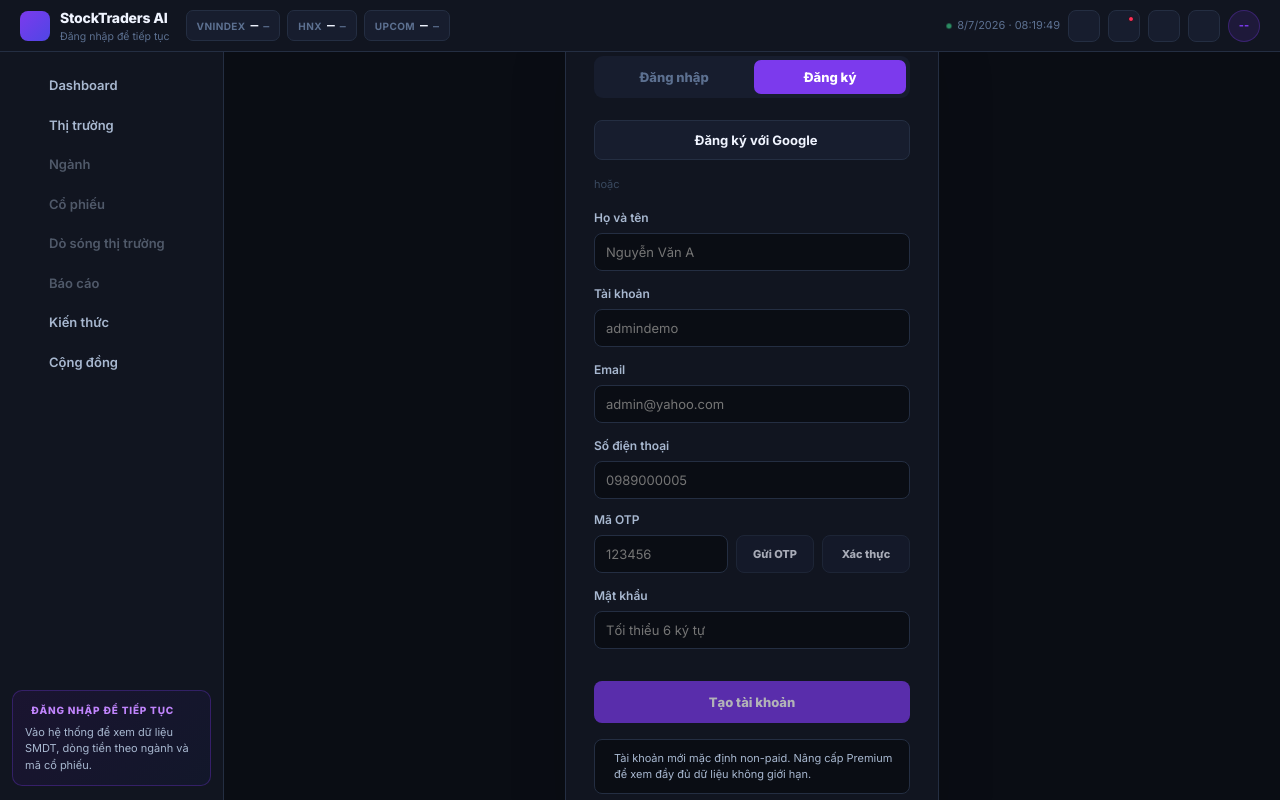
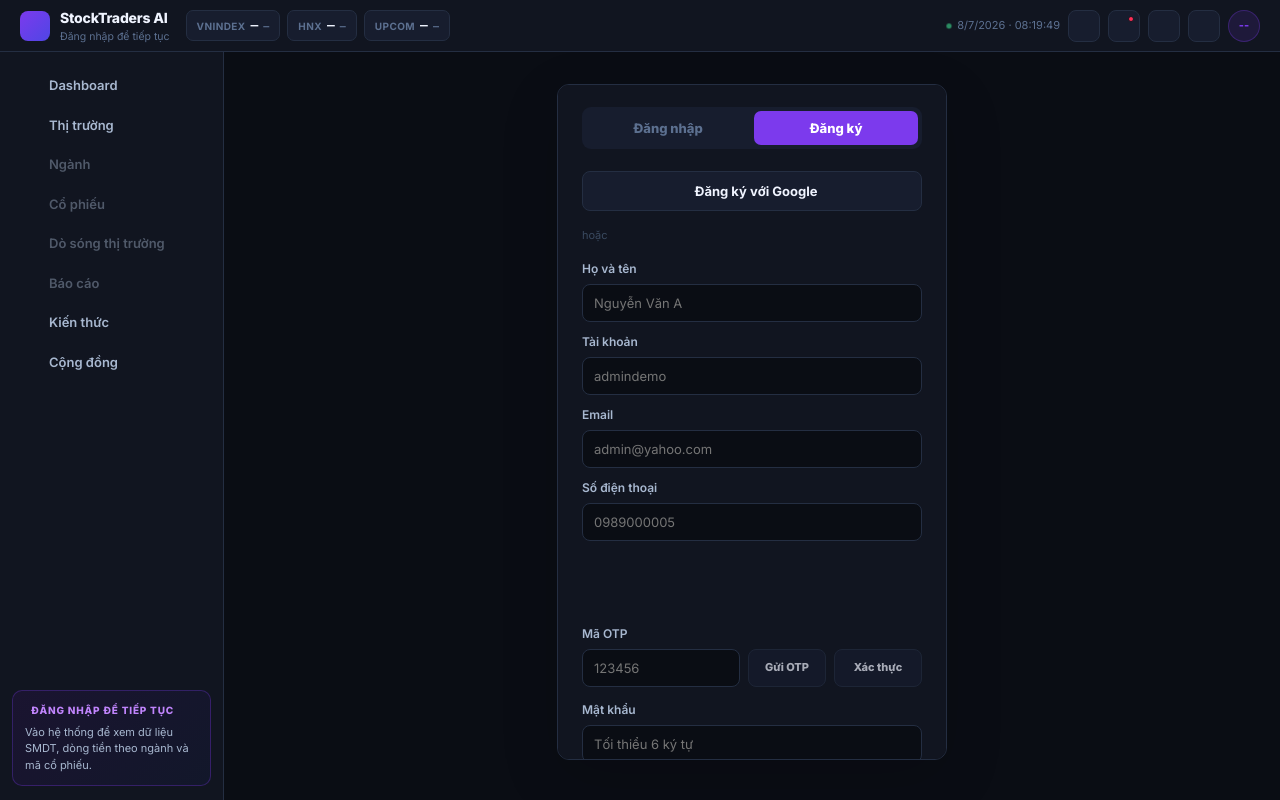
Before and after one commit to anhoangcao/tracker, a React (Vite) app: page / in a window 1280 px wide. Both pictures are taken after a click on the button "Đăng ký". Built offline with nearby package versions, Linux system fonts and the light colour scheme; no server answers; some icons are missing.

Commit message:
feat: implement Turnstile CAPTCHA verification and rate limiting for OTP requests

```diff
--- a/api/_otp.js
+++ b/api/_otp.js
@@ -4,8 +4,14 @@ const DEFAULT_FPT_BASE_URL = "http://sandbox.sms.fpt.net";
 const DEFAULT_SCOPE = "send_brandname_otp";
 const DEFAULT_OTP_TTL_SECONDS = 5 * 60;
 const DEFAULT_VERIFIED_TTL_SECONDS = 10 * 60;
+const DEFAULT_OTP_PHONE_COOLDOWN_SECONDS = 60;
+const DEFAULT_OTP_PHONE_HOURLY_LIMIT = 5;
+const DEFAULT_OTP_IP_HOURLY_LIMIT = 20;
+const TURNSTILE_VERIFY_URL = "https://challenges.cloudflare.com/turnstile/v0/siteverify";
 const STOCKTRADERS_REGISTER_URL = "https://stocktraders.vn/service/data/getUserRegister";
 const STOCKTRADERS_CHANGE_PASSWORD_URL = "https://stocktraders.vn/service/api/getUserChangePassword";
+const otpRateStore = globalThis.__stocktradersOtpRateStore || new Map();
+globalThis.__stocktradersOtpRateStore = otpRateStore;
 
 const FPT_RETRYABLE_TOKEN_CODES = new Set(["1011", "1013"]);
 const FPT_ERROR_MESSAGES = {
@@ -88,11 +94,84 @@ export function getEnvConfig() {
     otpTemplate,
     otpTtlSeconds: readPositiveInt(process.env.FPT_SMS_OTP_TTL_SECONDS, DEFAULT_OTP_TTL_SECONDS),
     verifiedTtlSeconds: readPositiveInt(process.env.FPT_SMS_VERIFIED_TTL_SECONDS, DEFAULT_VERIFIED_TTL_SECONDS),
+    phoneCooldownSeconds: readPositiveInt(process.env.FPT_SMS_OTP_PHONE_COOLDOWN_SECONDS, DEFAULT_OTP_PHONE_COOLDOWN_SECONDS),
+    phoneHourlyLimit: readPositiveInt(process.env.FPT_SMS_OTP_PHONE_HOURLY_LIMIT, DEFAULT_OTP_PHONE_HOURLY_LIMIT),
+    ipHourlyLimit: readPositiveInt(process.env.FPT_SMS_OTP_IP_HOURLY_LIMIT, DEFAULT_OTP_IP_HOURLY_LIMIT),
+    turnstileSecretKey: normalizeText(process.env.TURNSTILE_SECRET_KEY),
     exposeDebugOtp: process.env.FPT_SMS_EXPOSE_TEST_OTP === "1" && process.env.NODE_ENV !== "production",
     debugLog:
       process.env.FPT_SMS_DEBUG_LOG === "1" ||
       (process.env.NODE_ENV !== "production" && baseUrl.includes("sandbox.sms.fpt.net")),
   };
+}
+
+export function getRequestIp(req) {
+  const forwarded = normalizeText(req.headers["x-forwarded-for"]);
+  if (forwarded) return forwarded.split(",")[0].trim();
+  return normalizeText(req.headers["x-real-ip"] || req.socket?.remoteAddress || "unknown");
+}
+
+export async function verifyTurnstileToken({ config, token, remoteIp }) {
+  if (!config.turnstileSecretKey) return;
+
+  const normalizedToken = normalizeText(token);
+  if (!normalizedToken) {
+    throw new Error("Vui lòng xác minh CAPTCHA trước khi gửi OTP.");
+  }
+
+  const params = new URLSearchParams();
+  params.set("secret", config.turnstileSecretKey);
+  params.set("response", normalizedToken);
+  if (remoteIp && remoteIp !== "unknown") params.set("remoteip", remoteIp);
+
+  const response = await fetch(TURNSTILE_VERIFY_URL, {
+    method: "POST",
+    headers: { "Content-Type": "application/x-www-form-urlencoded" },
+    body: params,
+  });
+  const data = await readResponseJson(response);
+
+  if (!response.ok || data?.success !== true) {
+    console.warn("Turnstile verification failed:", data);
+    throw new Error("CAPTCHA không hợp lệ hoặc đã hết hạn. Vui lòng thử lại.");
+  }
+}
+
+export function assertOtpRateLimit({ config, phone, purpose, ip }) {
+  const now = Date.now();
+  pruneRateStore(now);
+
+  const phoneKey = `phone:${purpose}:${phone}`;
+  const ipKey = `ip:${purpose}:${ip || "unknown"}`;
+  const cooldownMs = config.phoneCooldownSeconds * 1000;
+  const hourMs = 60 * 60 * 1000;
+
+  const phoneRecord = getRateRecord(phoneKey);
+  const ipRecord = getRateRecord(ipKey);
+  const lastPhoneRequest = phoneRecord.timestamps[phoneRecord.timestamps.length - 1] || 0;
+
+  if (lastPhoneRequest && now - lastPhoneRequest < cooldownMs) {
+    const waitSeconds = Math.ceil((cooldownMs - (now - lastPhoneRequest)) / 1000);
+    throw new Error(`Vui lòng chờ ${waitSeconds} giây trước khi gửi lại OTP.`);
+  }
+
+  phoneRecord.timestamps = phoneRecord.timestamps.filter((time) => now - time < hourMs);
+  ipRecord.timestamps = ipRecord.timestamps.filter((time) => now - time < hourMs);
+
+  if (phoneRecord.timestamps.length >= config.phoneHourlyLimit) {
+    throw new Error("Số điện thoại này đã yêu cầu OTP quá nhiều lần. Vui lòng thử lại sau.");
+  }
+
+  if (ipRecord.timestamps.length >= config.ipHourlyLimit) {
+    throw new Error("Thiết bị/mạng hiện tại đã gửi quá nhiều OTP. Vui lòng thử lại sau.");
+  }
+
+  phoneRecord.timestamps.push(now);
+  ipRecord.timestamps.push(now);
+  phoneRecord.updatedAt = now;
+  ipRecord.updatedAt = now;
+  otpRateStore.set(phoneKey, phoneRecord);
+  otpRateStore.set(ipKey, ipRecord);
 }
 
 export function assertSmsConfig(config) {
@@ -299,6 +378,19 @@ function logFptDebug(config, label, payload) {
   console.log(`[FPT SMS DEBUG] ${label}:`, JSON.stringify(payload, null, 2));
 }
 
+function getRateRecord(key) {
+  return otpRateStore.get(key) || { timestamps: [], updatedAt: Date.now() };
+}
+
+function pruneRateStore(now) {
+  const maxAgeMs = 2 * 60 * 60 * 1000;
+  for (const [key, record] of otpRateStore.entries()) {
+    if (!record?.updatedAt || now - record.updatedAt > maxAgeMs) {
+      otpRateStore.delete(key);
+    }
+  }
+}
+
 function hashOtp({ phone, purpose, otp, nonce, signingSecret }) {
   return crypto
     .createHmac("sha256", signingSecret)
--- a/api/auth/request-otp.js
+++ b/api/auth/request-otp.js
@@ -1,9 +1,11 @@
 import {
   assertSmsConfig,
+  assertOtpRateLimit,
   createOtpCode,
   createRequestId,
   getEnvConfig,
   getOtpPurpose,
+  getRequestIp,
   methodNotAllowed,
   normalizePhone,
   readJsonBody,
@@ -12,6 +14,7 @@ import {
   sendFptOtpMessage,
   setCors,
   signOtpChallenge,
+  verifyTurnstileToken,
 } from "../_otp.js";
 
 export default async function handler(req, res) {
@@ -23,7 +26,10 @@ export default async function handler(req, res) {
     const phone = normalizePhone(body.phoneNumber || body.phone);
     const purpose = getOtpPurpose(body.purpose);
     const config = getEnvConfig();
+    const ip = getRequestIp(req);
     assertSmsConfig(config);
+    await verifyTurnstileToken({ config, token: body.turnstileToken, remoteIp: ip });
+    assertOtpRateLimit({ config, phone, purpose, ip });
 
     const otp = createOtpCode();
     const requestId = createRequestId(purpose, phone);
--- a/src/features/auth/AuthPage.jsx
+++ b/src/features/auth/AuthPage.jsx
@@ -29,6 +29,8 @@ const SOCIAL_PROVIDERS = [
   { id: "2", key: "google", icon: "ti-brand-google", label: "Google" },
 ];
 const GOOGLE_CLIENT_ID = import.meta.env.VITE_GOOGLE_CLIENT_ID || "";
+const TURNSTILE_SITE_KEY = import.meta.env.VITE_TURNSTILE_SITE_KEY || "";
+let turnstileScriptPromise = null;
 
 async function fetchGoogleUserInfo(accessToken) {
   const response = await fetch("https://www.googleapis.com/oauth2/v3/userinfo", {
@@ -145,11 +147,11 @@ function AuthSidebar() {
   );
 }
 
-function TextField({ label, placeholder, onFocus, onBlur, ...props }) {
+function TextField({ label, placeholder, onFocus, onBlur, groupStyle, ...props }) {
   const [focused, setFocused] = useState(false);
 
   return (
-    <label style={styles.fieldGroup}>
+    <label style={{ ...styles.fieldGroup, ...groupStyle }}>
       <span style={styles.fieldLabel}>{label}</span>
       <input
         autoComplete="off"
@@ -191,9 +193,77 @@ function SocialButtons({ onSelect, disabled, prefix = "Tiếp tục với" }) {
   );
 }
 
+function loadTurnstileScript() {
+  if (typeof window === "undefined") return Promise.reject(new Error("Turnstile chỉ chạy trên browser."));
+  if (window.turnstile) return Promise.resolve(window.turnstile);
+  if (turnstileScriptPromise) return turnstileScriptPromise;
+
+  turnstileScriptPromise = new Promise((resolve, reject) => {
+    const existing = document.querySelector("script[data-turnstile-script]");
+    if (existing) {
+      existing.addEventListener("load", () => resolve(window.turnstile), { once: true });
+      existing.addEventListener("error", reject, { once: true });
+      return;
+    }
+
+    const script = document.createElement("script");
+    script.src = "https://challenges.cloudflare.com/turnstile/v0/api.js?render=explicit";
+    script.async = true;
+    script.defer = true;
+    script.dataset.turnstileScript = "true";
+    script.onload = () => resolve(window.turnstile);
+    script.onerror = reject;
+    document.head.appendChild(script);
+  });
+
+  return turnstileScriptPromise;
+}
+
+function TurnstileWidget({ siteKey, resetKey, disabled, onToken }) {
+  const containerRef = useRef(null);
+  const widgetRef = useRef(null);
+
+  useEffect(() => {
+    if (!siteKey || disabled) return undefined;
+    let cancelled = false;
+
+    loadTurnstileScript()
+      .then((turnstile) => {
+        if (cancelled || !containerRef.current || widgetRef.current) return;
+        widgetRef.current = turnstile.render(containerRef.current, {
+          sitekey: siteKey,
+          callback: (token) => onToken?.(token),
+          "expired-callback": () => onToken?.(""),
+          "error-callback": () => onToken?.(""),
+        });
+      })
+      .catch(() => onToken?.(""));
+
+    return () => {
+      cancelled = true;
+      if (window.turnstile && widgetRef.current) {
+        window.turnstile.remove(widgetRef.current);
+        widgetRef.current = null;
+      }
+    };
+  }, [siteKey, disabled, onToken]);
+
+  useEffect(() => {
+    onToken?.("");
+    if (window.turnstile && widgetRef.current) {
+      window.turnstile.reset(widgetRef.current);
+    }
+  }, [resetKey, onToken]);
+
+  if (!siteKey) return null;
+  return <div ref={containerRef} style={styles.turnstileBox} />;
+}
+
 function OtpControls({ phoneNumber, purpose, disabled, onVerified }) {
   const [otp, setOtp] = useState("");
   const [challengeToken, setChallengeToken] = useState("");
+  const [turnstileToken, setTurnstileToken] = useState("");
+  const [turnstileResetKey, setTurnstileResetKey] = useState(0);
   const [busy, setBusy] = useState(false);
   const [error, setError] = useState("");
   const [message, setMessage] = useState("");
@@ -205,17 +275,24 @@ function OtpControls({ phoneNumber, purpose, disabled, onVerified }) {
     setError("");
     setMessage("");
     setVerified(false);
+    setTurnstileToken("");
+    setTurnstileResetKey((key) => key + 1);
     onVerified?.("");
   }, [phoneNumber, purpose, onVerified]);
 
   const handleSendOtp = async () => {
+    if (TURNSTILE_SITE_KEY && !turnstileToken) {
+      setError("Vui lòng xác minh CAPTCHA trước khi gửi OTP.");
+      return;
+    }
+
     setBusy(true);
     setError("");
     setMessage("");
     setVerified(false);
     onVerified?.("");
     try {
-      const result = await requestOtp({ phoneNumber, purpose });
+      const result = await requestOtp({ phoneNumber, purpose, turnstileToken });
       setChallengeToken(result.challengeToken);
       setOtp("");
       setMessage(result.debugOtp ? `Đã gửi OTP. Mã test: ${result.debugOtp}` : "Đã gửi OTP đến số điện thoại của bạn.");
@@ -223,6 +300,8 @@ function OtpControls({ phoneNumber, purpose, disabled, onVerified }) {
       setError(err?.message || "Không thể gửi OTP.");
     } finally {
       setBusy(false);
+      setTurnstileToken("");
+      setTurnstileResetKey((key) => key + 1);
     }
   };
 
@@ -246,9 +325,16 @@ function OtpControls({ phoneNumber, purpose, disabled, onVerified }) {
 
   const isDisabled = disabled || busy;
   const canVerify = Boolean(challengeToken && otp.trim().length === 6);
+  const canSend = Boolean(phoneNumber && (!TURNSTILE_SITE_KEY || turnstileToken));
 
   return (
     <div style={styles.otpBox}>
+      <TurnstileWidget
+        siteKey={TURNSTILE_SITE_KEY}
+        resetKey={`${phoneNumber}-${purpose}-${turnstileResetKey}`}
+        disabled={isDisabled}
+        onToken={setTurnstileToken}
+      />
       <div style={styles.otpGrid}>
         <label style={styles.otpField}>
           <span style={styles.fieldLabel}>Mã OTP</span>
@@ -264,7 +350,7 @@ function OtpControls({ phoneNumber, purpose, disabled, onVerified }) {
             style={styles.fieldInput}
           />
         </label>
-        <button type="button" onClick={handleSendOtp} disabled={isDisabled || !phoneNumber} style={{ ...styles.otpBtn, ...(isDisabled || !phoneNumber ? styles.disabledBtn : null) }}>
+        <button type="button" onClick={handleSendOtp} disabled={isDisabled || !canSend} style={{ ...styles.otpBtn, ...(isDisabled || !canSend ? styles.disabledBtn : null) }}>
           {busy ? "..." : "Gửi OTP"}
         </button>
         <button type="button" onClick={handleVerifyOtp} disabled={isDisabled || !canVerify || verified} style={{ ...styles.otpBtn, ...(isDisabled || !canVerify || verified ? styles.disabledBtn : null) }}>
@@ -378,12 +464,14 @@ function RegisterForm({ onSubmit, onSocialLogin, isSubmitting, error, message })
       <SocialButtons onSelect={onSocialLogin} disabled={isSubmitting} prefix="Đăng ký với" />
       <div style={styles.divider}><span>hoặc</span></div>
 
-      <TextField label="Họ và tên" type="text" autoComplete="new-password" placeholder="Nguyễn Văn A" value={fullName} onChange={(e) => setFullName(e.target.value)} disabled={isSubmitting} />
-      <TextField label="Tài khoản" type="text" autoComplete="new-password" placeholder="admindemo" value={userName} onChange={(e) => setUserName(e.target.value)} disabled={isSubmitting} />
-      <TextField label="Email" type="email" autoComplete="new-password" placeholder="admin@yahoo.com" value={email} onChange={(e) => setEmail(e.target.value)} disabled={isSubmitting} />
-      <TextField label="Số điện thoại" type="tel" autoComplete="new-password" placeholder="0989000005" value={phoneNumber} onChange={(e) => setPhoneNumber(e.target.value)} disabled={isSubmitting} />
+      <div style={styles.registerGrid}>
+        <TextField label="Họ và tên" type="text" autoComplete="new-password" placeholder="Nguyễn Văn A" value={fullName} onChange={(e) => setFullName(e.target.value)} disabled={isSubmitting} groupStyle={styles.compactField} />
+        <TextField label="Tài khoản" type="text" autoComplete="new-password" placeholder="admindemo" value={userName} onChange={(e) => setUserName(e.target.value)} disabled={isSubmitting} groupStyle={styles.compactField} />
+        <TextField label="Email" type="email" autoComplete="new-password" placeholder="admin@yahoo.com" value={email} onChange={(e) => setEmail(e.target.value)} disabled={isSubmitting} groupStyle={styles.compactField} />
+        <TextField label="Số điện thoại" type="tel" autoComplete="new-password" placeholder="0989000005" value={phoneNumber} onChange={(e) => setPhoneNumber(e.target.value)} disabled={isSubmitting} groupStyle={styles.compactField} />
+      </div>
       <OtpControls phoneNumber={phoneNumber} purpose="register" disabled={isSubmitting} onVerified={setOtpVerificationToken} />
-      <TextField label="Mật khẩu" type="password" autoComplete="new-password" placeholder="Tối thiểu 6 ký tự" value={password} onChange={(e) => setPassword(e.target.value)} disabled={isSubmitting} />
+      <TextField label="Mật khẩu" type="password" autoComplete="new-password" placeholder="Tối thiểu 6 ký tự" value={password} onChange={(e) => setPassword(e.target.value)} disabled={isSubmitting} groupStyle={styles.registerPasswordField} />
 
       <StatusMessage type="error">{error}</StatusMessage>
       <StatusMessage>{message}</StatusMessage>
@@ -542,7 +630,7 @@ function AuthCard({ onLogin }) {
   };
 
   return (
-    <section style={styles.card}>
+    <section className={isRegister ? "auth-register-card" : undefined} style={{ ...styles.card, ...(isRegister ? styles.registerCard : null) }}>
       {GOOGLE_CLIENT_ID && (
         <GoogleLoginBridge
           requestKey={googleLoginRequest}
@@ -628,16 +716,23 @@ export function AuthPage({ onLogin }) {
 
   return (
     <div style={styles.shell}>
+      <style>{authScrollbarCss}</style>
       <AuthTopbar isMobile={isMobile} />
       <div style={styles.content}>
         {!isMobile && <AuthSidebar />}
-        <main style={{ ...styles.main, padding: isMobile ? "24px 14px" : "40px 24px" }}>
+        <main style={{ ...styles.main, padding: isMobile ? "20px 14px 28px" : "32px 24px 40px" }}>
           <AuthCard onLogin={onLogin} />
         </main>
       </div>
     </div>
   );
 }
+
+const authScrollbarCss = `
+  .auth-register-card::-webkit-scrollbar {
+    display: none;
+  }
+`;
 
 const styles = {
   shell: {
@@ -757,8 +852,9 @@ const styles = {
     minWidth: 0,
     overflow: "auto",
     display: "flex",
-    alignItems: "center",
+    alignItems: "flex-start",
     justifyContent: "center",
+    boxSizing: "border-box",
   },
   card: {
     width: "100%",
@@ -768,6 +864,15 @@ const styles = {
     borderRadius: 12,
     padding: "28px 28px 30px",
     boxShadow: "0 18px 60px rgba(0,0,0,.14)",
+    boxSizing: "border-box",
+  },
+  registerCard: {
+    maxWidth: 390,
+    maxHeight: "calc(100vh - 124px)",
+    overflowY: "auto",
+    padding: "22px 24px 24px",
+    scrollbarWidth: "none",
+    msOverflowStyle: "none",
   },
   tabs: {
     display: "grid",
@@ -831,7 +936,15 @@ const styles = {
     color: "var(--t4)",
     fontSize: 11,
   },
+  registerGrid: {
+    display: "grid",
+    gridTemplateColumns: "1fr",
+    rowGap: 11,
+    marginBottom: 11,
+  },
   fieldGroup: { display: "block", marginBottom: 14 },
+  compactField: { marginBottom: 0 },
+  registerPasswordField: { marginBottom: 0 },
   fieldLabel: { display: "block", marginBottom: 6, color: "var(--t2)", fontSize: 12, fontWeight: 600 },
   fieldInput: {
     width: "100%",
@@ -846,6 +959,14 @@ const styles = {
   },
   otpBox: {
     margin: "-2px 0 14px",
+  },
+  turnstileBox: {
+    minHeight: 65,
+    marginBottom: 10,
+    display: "flex",
+    alignItems: "center",
+    justifyContent: "center",
+    overflow: "hidden",
   },
   otpGrid: {
     display: "grid",
--- a/src/features/auth/authApi.js
+++ b/src/features/auth/authApi.js
@@ -407,7 +407,7 @@ export async function registerUser({ fullName, userName, email, phoneNumber, pas
   };
 }
 
-export async function requestOtp({ phoneNumber, purpose }) {
+export async function requestOtp({ phoneNumber, purpose, turnstileToken }) {
   const normalizedPhone = normalizeText(phoneNumber);
   const normalizedPurpose = normalizeText(purpose);
 
@@ -421,6 +421,7 @@ export async function requestOtp({ phoneNumber, purpose }) {
     body: JSON.stringify({
       phoneNumber: normalizedPhone,
       purpose: normalizedPurpose,
+      turnstileToken,
     }),
   });
 
```
Also changed, not shown: 2 other files (tests, documents, lock files or other folders).
